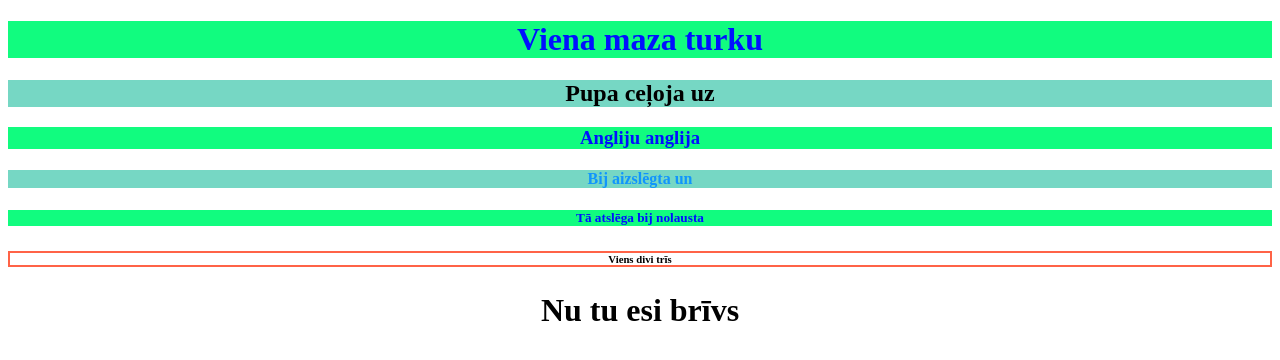
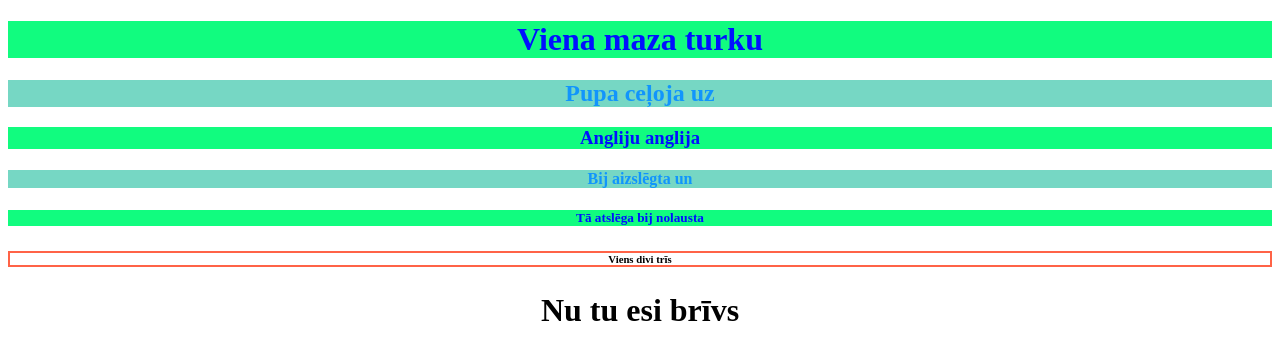
Before and after one commit to Gabitis/w3bpage_style, a plain HTML site: page index.html in a window 1280 px wide. Drawn offline with Linux system fonts and the light colour scheme.

Commit message:
Update index.html

```diff
--- a/index.html
+++ b/index.html
@@ -9,7 +9,7 @@
 <center>
 
 <h1 style="color:#0110FF;background-color:#11FC7F;">Viena maza turku</h1>
-<h2 style="color;#1195FC;background-color:#76D7C4;">Pupa ceļoja uz</h2>
+<h2 style="color:#1195FC;background-color:#76D7C4;">Pupa ceļoja uz</h2>
 <h3 style="color:#0110FF;background-color:#11FC7F;">Angliju anglija</h3>
 <h4 style="color:#1195FC;background-color:#76D7C4;">Bij aizslēgta un</h4>
 <h5 style="color:#0110FF;background-color:#11FC7F;">Tā atslēga bij nolausta</h5>
```
